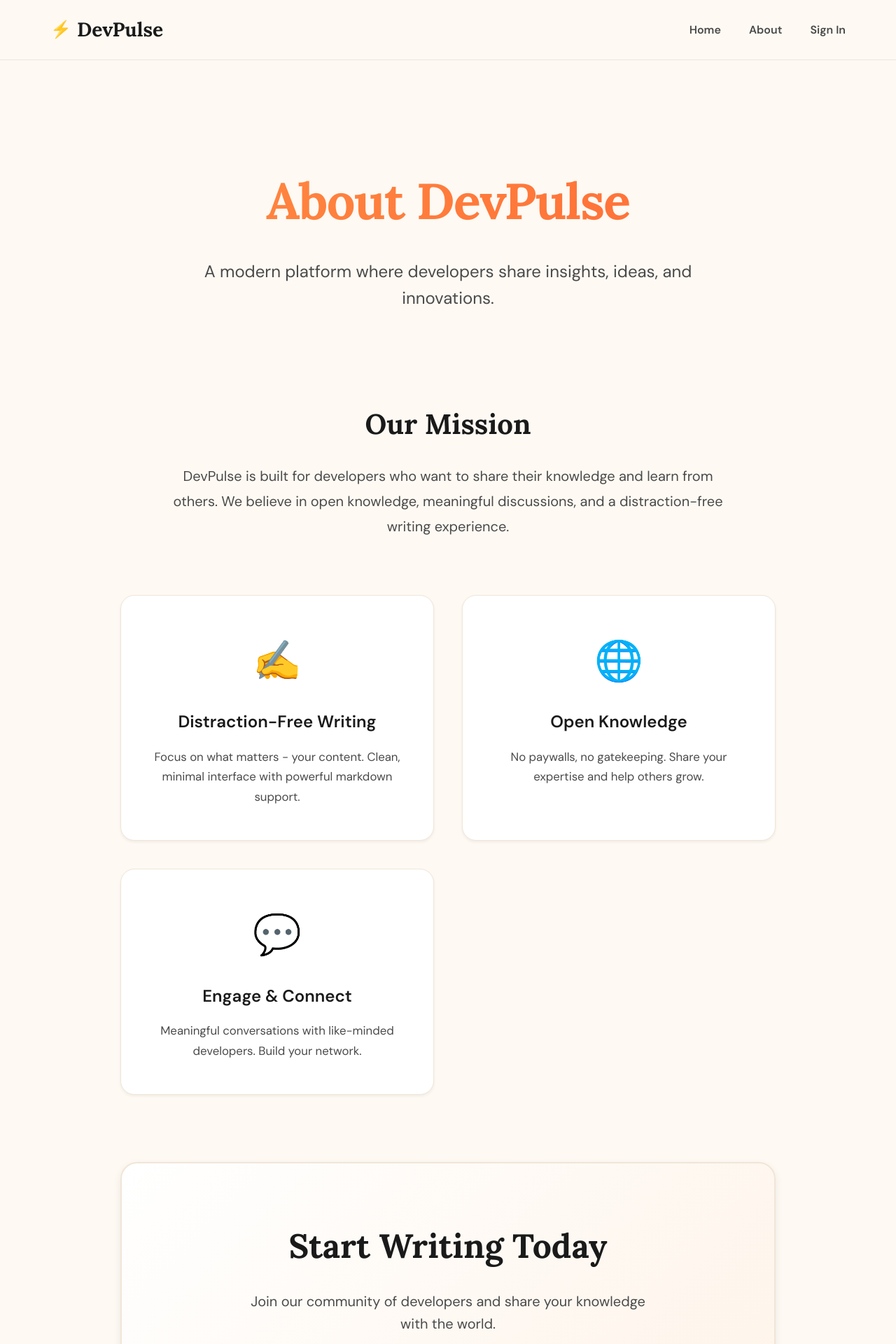
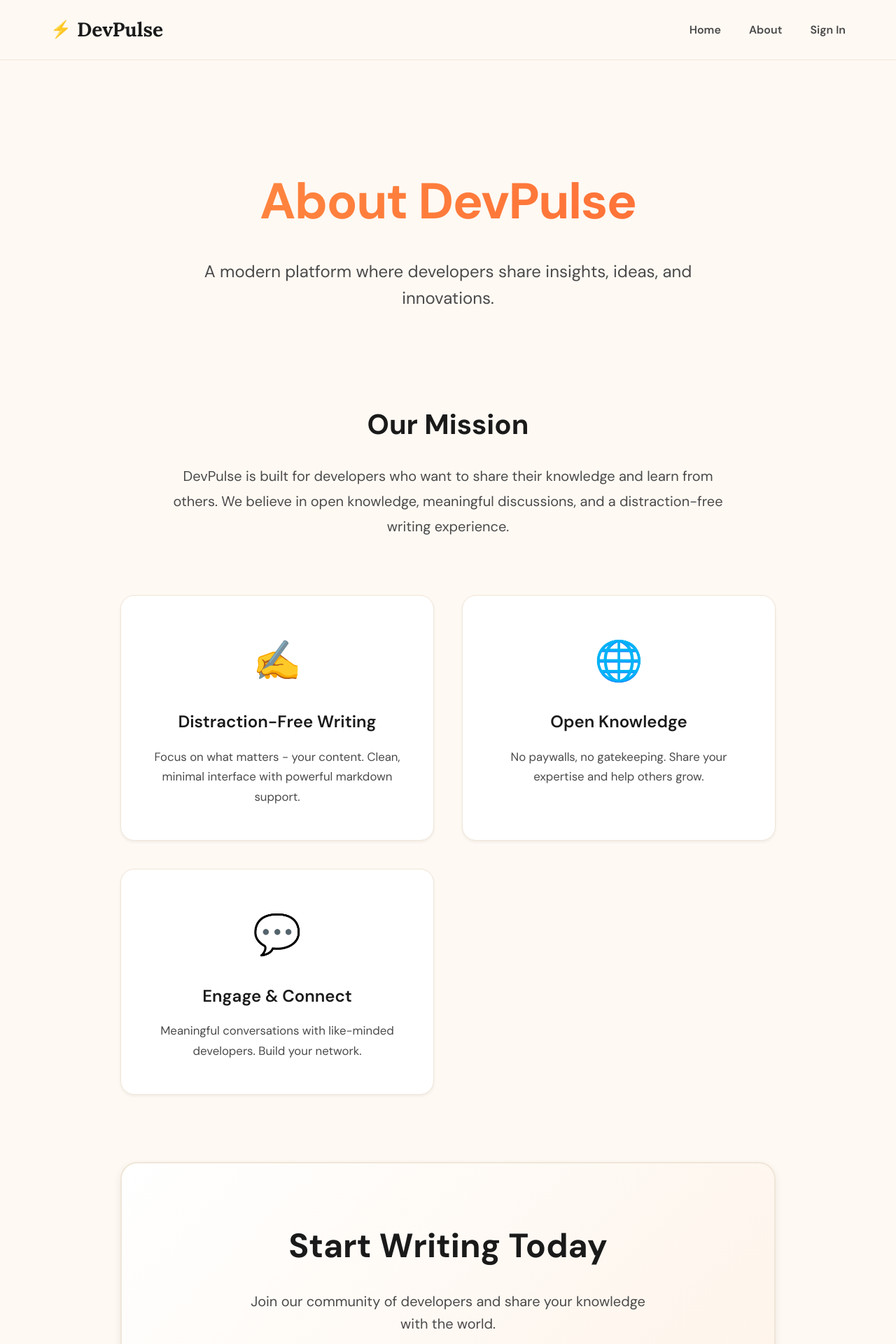
Before and after one commit to dushyantsingh0/Vibe-Coding, a React (Vite) app: page /about in a window 1280 px wide. Shown: the top 1920 px of the page at 70% size. Built offline with nearby package versions, Linux system fonts and the light colour scheme; no server answers.

Commit message:
Share feature

```diff
--- a/src/pages/About.css
+++ b/src/pages/About.css
@@ -20,7 +20,7 @@
     font-size: 4.5rem;
     font-weight: 800;
     margin-bottom: 1.5rem;
-    font-family: var(--font-serif);
+    font-family: var(--font-sans);
     background: var(--gradient-text);
     -webkit-background-clip: text;
     background-clip: text;
@@ -34,6 +34,7 @@
     line-height: 1.6;
     max-width: 700px;
     margin: 0 auto;
+    font-family: var(--font-sans);
 }
 
 /* Mission Section */
@@ -50,13 +51,14 @@
     font-weight: 700;
     margin-bottom: 1.5rem;
     color: var(--text-primary);
-    font-family: var(--font-serif);
+    font-family: var(--font-sans);
 }
 
 .about-mission p {
     font-size: 1.25rem;
     line-height: 1.8;
     color: var(--text-secondary);
+    font-family: var(--font-sans);
 }
 
 /* Features Grid */
@@ -119,7 +121,7 @@
     font-weight: 800;
     margin-bottom: 1.5rem;
     color: var(--text-primary);
-    font-family: var(--font-serif);
+    font-family: var(--font-sans);
 }
 
 .about-cta p {
```
